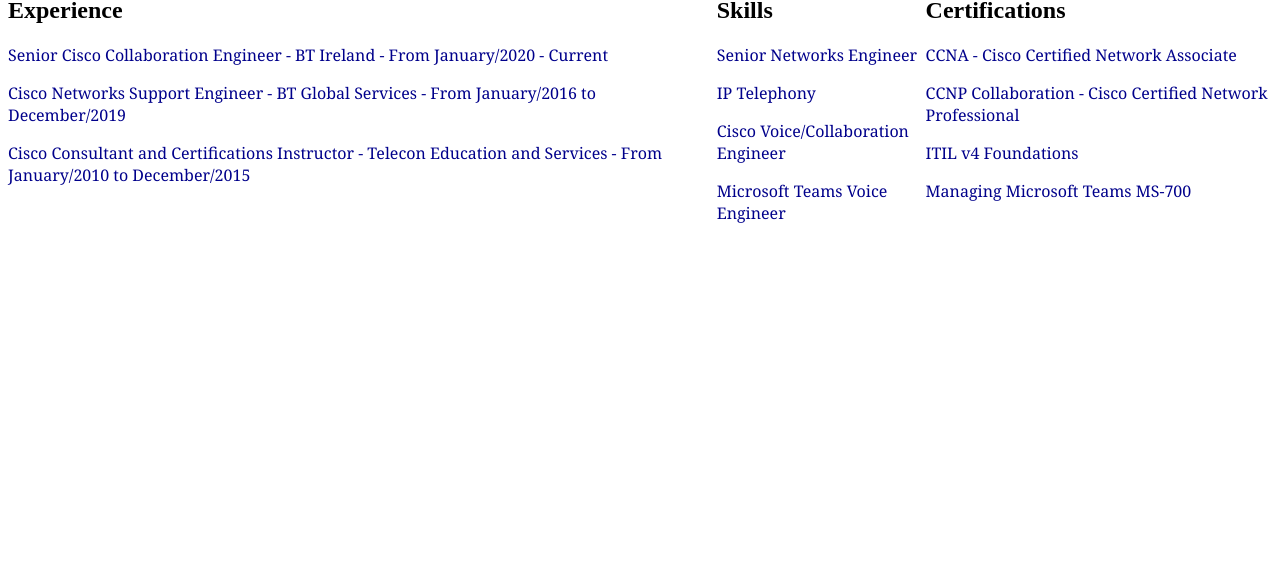
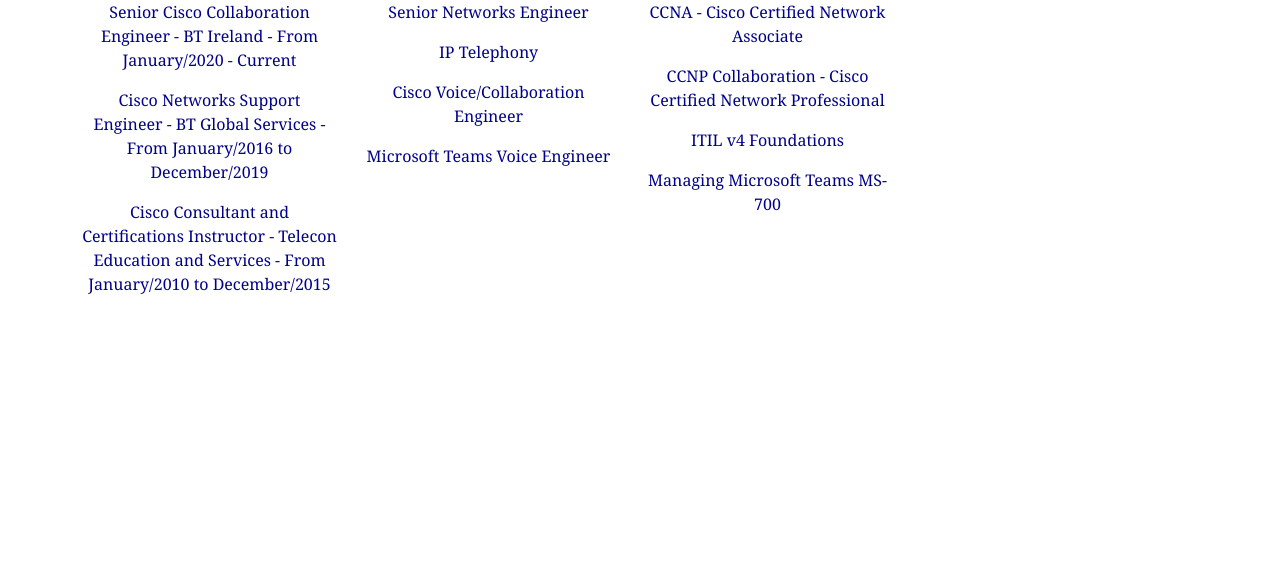
Before and after one commit to x22212931/x22212931.github.io, a plain HTML site: page index.html in a window 1280 px wide. Shown: the part 230-800 px from the top of the page. Drawn offline with nearby package versions, Linux system fonts and the light colour scheme.

Commit message:
Update index.html

```diff
--- a/index.html
+++ b/index.html
@@ -2,25 +2,30 @@
 <html>
 	<head>
 		<title>CV - Filipe D'Apolito</title>
+		<link href="https://cdn.jsdelivr.net/npm/bootstrap@5.3.0-alpha1/dist/css/bootstrap.min.css" rel="stylesheet" integrity="sha384-GLhlTQ8iRABdZLl6O3oVMWSktQOp6b7In1Zl3/Jr59b6EGGoI1aFkw7cmDA6j6gD" crossorigin="anonymous">
+		<script src="https://cdn.jsdelivr.net/npm/bootstrap@5.3.0-alpha1/dist/js/bootstrap.bundle.min.js" integrity="sha384-w76AqPfDkMBDXo30jS1Sgez6pr3x5MlQ1ZAGC+nuZB+EYdgRZgiwxhTBTkF7CXvN" crossorigin="anonymous"></script>
 		<link rel="stylesheet" href="style.css">
 	</head>
 
 		<body>
+		<div class="container text-center">
+			<div class="row">
+				<div class="col-lg-12">
 			<h1>Filipe D'Apolito</h1>
 			<h3>Email: x22212931@student.ncirl.ie Phone:+353 (1) 555 4444</h3>
 			<h2>Education</h2>
 			<p>BSc in Mathematics - Paulista University - São Paulo - Brazil </p>
+				</div>
 
-				<div class="container-1">
-
-				<div class="box-1">
+			<div class="row">
+				<div class="col-lg-3">
 			<h2>Experience</h2>
 			<p>Senior Cisco Collaboration Engineer - BT Ireland - From January/2020 - Current </p>
 			<p>Cisco Networks Support Engineer - BT Global Services - From January/2016 to December/2019 </p>
 			<p>Cisco Consultant and Certifications Instructor - Telecon Education and Services - From January/2010 to December/2015</p>
 				</div>
 
-				<div class="box-2">
+				<div class="col-lg-3">
 			<h2>Skills</h2>
 			<p>Senior Networks Engineer</p>
 			<p>IP Telephony</p>
@@ -28,12 +33,14 @@
 			<p>Microsoft Teams Voice Engineer</p>
 				</div>
 
-				<div class="box-3">
+				<div class="col-lg-3">
 			<h2>Certifications</h2>
 			<p>CCNA - Cisco Certified Network Associate</p>
 			<p>CCNP Collaboration - Cisco Certified Network Professional</p>
 			<p>ITIL v4 Foundations</p>
 			<p>Managing Microsoft Teams MS-700</p>
 				</div>
+			 </div>
+		</div>
 		</body>
-</html>
+			</html>
```
